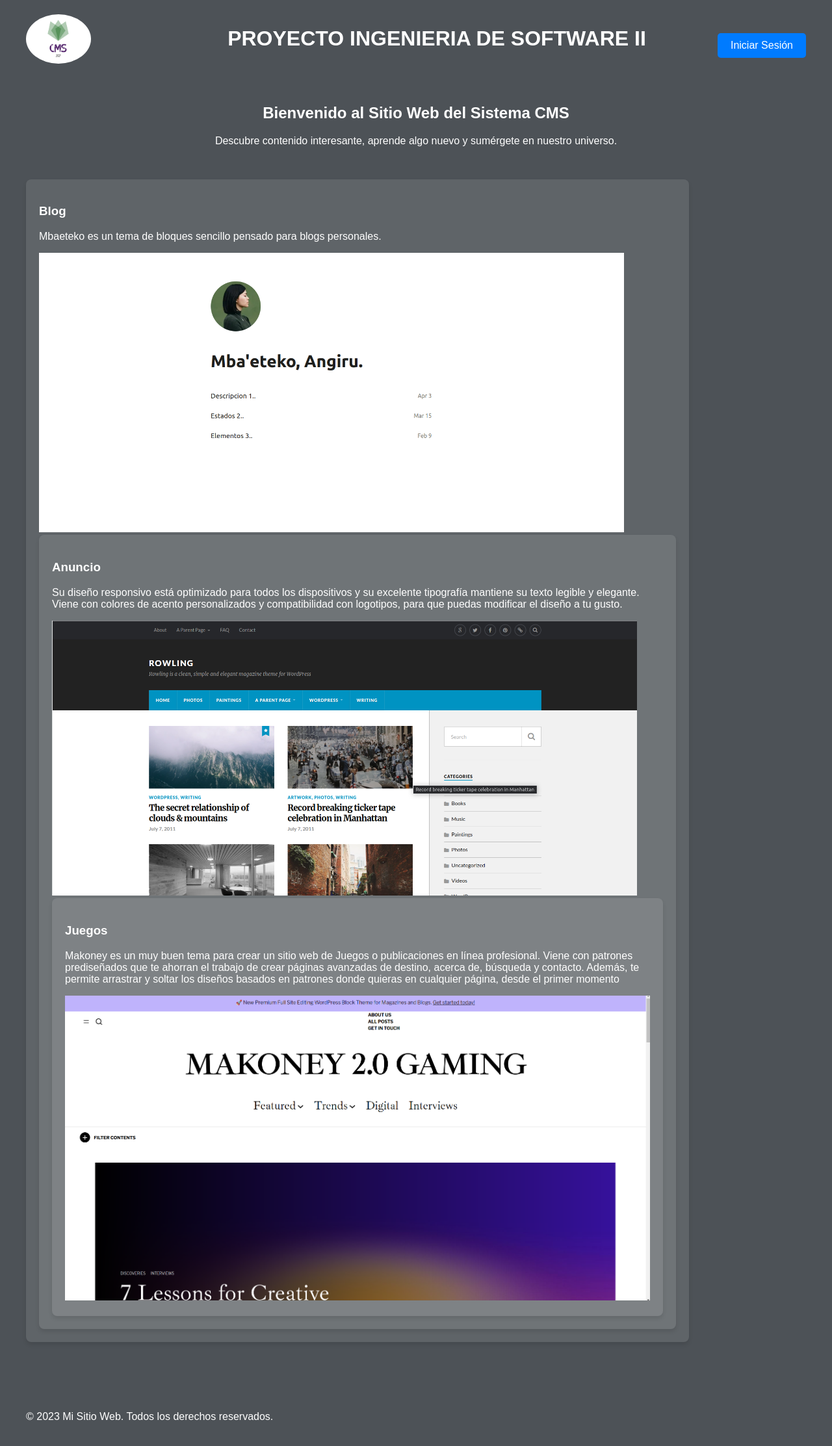
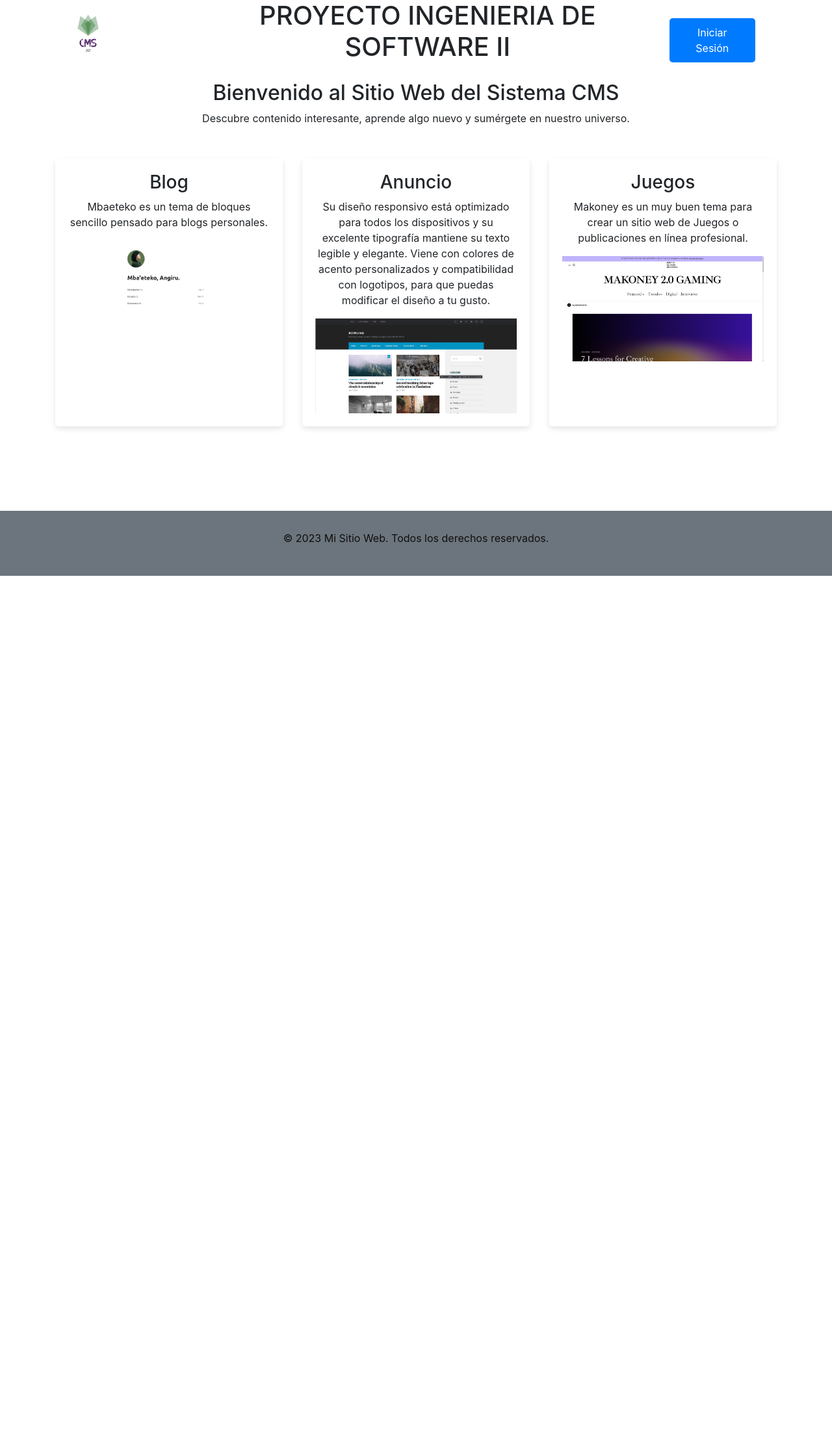
Before and after one commit to aravalenzuela/proyecto_CMS, a Django app: page / in a window 1280 px wide. Shown: the whole page at 65% size. After the commit the page ends 886 px from the top, so only its background shows below. Run offline with Django 4.2, Linux system fonts and the light colour scheme; some libraries are stand-ins or nearby versions.

Commit message:
[Mejora Frontend]

```diff
--- a/core/templates/base.html
+++ b/core/templates/base.html
@@ -7,6 +7,96 @@
     <meta name="viewport" content="width=device-width, initial-scale=1.0">
     <title>Mi Sitio Web</title>
     <link rel="stylesheet" href="{% static 'home_styles.css' %}">
+
+    <!-- Bootstrap CSS -->
+    <link href="https://stackpath.bootstrapcdn.com/bootstrap/4.5.2/css/bootstrap.min.css" rel="stylesheet">
+    <!-- Personalización de CSS aquí -->
+    <style>
+        /* Colores, fuentes y otras variables */
+        :root {
+            --primary-color: #0056b3;
+            --secondary-color: #6c757d;
+            --font-family: 'Arial', sans-serif;
+            /* Añade aquí más variables según sea necesario */
+        }
+
+        /* Estilos responsivos */
+        img {
+            max-width: 100%;
+            height: auto;
+        }
+
+        .feature-box img {
+            /* Añadir lazy loading para imágenes */
+            loading: lazy;
+        }
+
+        header, .cta-section, .intro-section, .features-section, footer {
+            text-align: center;
+        }
+
+        .logo {
+            width: 150px;
+        }
+
+        /* Añade aquí estilos adicionales */
+        .feature-box {
+            margin-bottom: 30px;
+            border-radius: 5px;
+            box-shadow: 0 4px 8px rgba(0,0,0,0.1);
+            transition: transform 0.3s ease-in-out;
+        }
+
+        .feature-box:hover {
+            transform: translateY(-5px);
+        }
+        .header-content {
+            display: flex;
+            align-items: center;
+            justify-content: space-between; /* Esto asegura que el logo y el botón estén en los extremos */
+            padding: 0 1rem; /* Agrega padding horizontal para no pegar los elementos a los bordes */
+        }
+
+        .cta-section {
+            margin-left: auto; /* Asegura que el botón se mueva hacia la derecha */
+            padding-right: 0; /* Ajusta este valor como sea necesario */
+        }
+
+/* Estilos para el botón que podrían necesitar ajuste */
+        .cta-section a {
+            margin-left: auto; /* Confirma que el botón se alinee a la derecha */
+            margin-right: 2rem; /* Aumenta el margen derecho si es necesario */
+            padding: 10px 20px; /* Ajusta el padding para cambiar el tamaño del botón */
+    /* ... otros estilos ... */
+    }
+
+/* Ajustes para dispositivos móviles */
+        @media (max-width: 768px) {
+            .header-content {
+            flex-direction: column;
+            padding: 0.5rem;
+        }
+
+        .cta-section {
+            width: 100%;
+            text-align: right;
+            padding-right: 0.5rem; /* Asegura que hay espacio en la derecha en dispositivos móviles */
+        }
+
+        .cta-section a {
+            margin-right: 0.5rem; /* Ajusta esto para dispositivos móviles si es necesario */
+            /* ... otros estilos ... */
+        }
+    }
+
+    footer {
+        background-color: var(--secondary-color);
+        color: rgb(17, 15, 15);
+        padding: 10px 0;
+        margin-top: 30px;
+    }
+    </style>
+
 </head>
 <body>
 
@@ -34,26 +124,17 @@
                 <div class="feature-box">
                     <h3>Blog</h3>
                     <p>Mbaeteko es un tema de bloques sencillo pensado para blogs personales.</p>
-                    <div class="blog">
-                        <img src="{% static 'imagenes/blog1.png' %}" alt="Imagen de Ejemplo de Blog">
-                    <div>
+                    <img src="{% static 'imagenes/blog1.png' %}" alt="Imagen de Ejemplo de Blog">
                 </div>
                 <div class="feature-box">
                     <h3>Anuncio</h3>
-                    <p>Su diseño responsivo está optimizado para todos los dispositivos y su excelente tipografía mantiene su texto legible y
-                    elegante. Viene con colores de acento personalizados y compatibilidad con logotipos, para que puedas modificar el diseño a tu gusto. </p>
-                    <div class="blog">
-                        <img src="{% static 'imagenes/anuncio1.png' %}" alt="Imagen de Ejemplo de Anuncio">
-                    <div>
+                    <p>Su diseño responsivo está optimizado para todos los dispositivos y su excelente tipografía mantiene su texto legible y elegante. Viene con colores de acento personalizados y compatibilidad con logotipos, para que puedas modificar el diseño a tu gusto.</p>
+                    <img src="{% static 'imagenes/anuncio1.png' %}" alt="Imagen de Ejemplo de Anuncio">
                 </div>
                 <div class="feature-box">
                     <h3>Juegos</h3>
-                    <p>Makoney es un muy buen tema para crear un sitio web de Juegos o publicaciones en línea profesional.
-                        Viene con patrones prediseñados que te ahorran el trabajo de crear páginas avanzadas de destino, acerca de, búsqueda y contacto. Además,
-                        te permite arrastrar y soltar los diseños basados en patrones donde quieras en cualquier página, desde el primer momento</p>
-                    <div class="blog">
-                        <img src="{% static 'imagenes/juego1.png' %}" alt="Imagen de Ejemplo de Juego">
-                    <div>
+                    <p>Makoney es un muy buen tema para crear un sitio web de Juegos o publicaciones en línea profesional.</p>
+                    <img src="{% static 'imagenes/juego1.png' %}" alt="Imagen de Ejemplo de Juego">
                 </div>
             </section>
         </div>
@@ -64,5 +145,59 @@
             <p>&copy; 2023 Mi Sitio Web. Todos los derechos reservados.</p>
         </div>
     </footer>
+
+    <!-- Bootstrap JS, Popper.js, and jQuery -->
+    <script src="https://ajax.googleapis.com/ajax/libs/jquery/3.5.1/jquery.min.js"></script>
+    <script src="https://cdnjs.cloudflare.com/ajax/libs/popper.js/1.16.0/umd/popper.min.js"></script>
+    <script src="https://stackpath.bootstrapcdn.com/bootstrap/4.5.2/js/bootstrap.min.js"></script>
+
+    <!-- Modal para avisar al usuario de la inactividad -->
+     <div class="modal fade" id="sessionModal" tabindex="-1" role="dialog" aria-labelledby="sessionModalLabel" aria-hidden="true">
+        <div class="modal-dialog" role="document">
+            <div class="modal-content">
+                <div class="modal-header">
+                    <h5 class="modal-title" id="sessionModalLabel">Advertencia</h5>
+                    <button type="button" class="close" data-dismiss="modal" aria-label="Close">
+                        <span aria-hidden="true">&times;</span>
+                    </button>
+                </div>
+                <div class="modal-body">
+                    Tu sesión está a punto de expirar debido a la inactividad. ¿Deseas continuar conectado?
+                </div>
+                <div class="modal-footer">
+                    <button type="button" class="btn btn-secondary" data-dismiss="modal">Cerrar</button>
+                    <button type="button" class="btn btn-primary" onclick="resetSession()">Continuar Conectado</button>
+                </div>
+            </div>
+        </div>
+    </div>
+    <!-- Script para detectar inactividad y manejar el aviso al usuario -->
+    <script>
+        /* Scripts mejorados para la interactividad del usuario */
+        let sessionTimeoutWarning = (15 * 60 - 120) * 1000; // Aviso 2 minutos antes del cierre de sesión
+        let sessionRenewalURL = "/ruta_para_renovar_sesion/"; // URL a la que hacer la petición AJAX para renovar la sesión
+
+        setTimeout(function(){
+            $('#sessionModal').modal('show');
+        }, sessionTimeoutWarning);
+
+        function resetSession(){
+            $.ajax({
+                url: sessionRenewalURL,
+                type: 'post',
+                success: function(){
+                    $('#sessionModal').modal('hide');
+                    // Reiniciar el temporizador
+                    setTimeout(function(){
+                        $('#sessionModal').modal('show');
+                    }, sessionTimeoutWarning);
+                },
+                error: function(){
+                    // Si hay un error (por ejemplo, la sesión ya ha expirado), redirige al inicio o a la página de inicio de sesión.
+                    window.location.href = "/ruta_de_inicio_o_login/";
+                }
+            });
+        }
+    </script>
 </body>
 </html>
```
